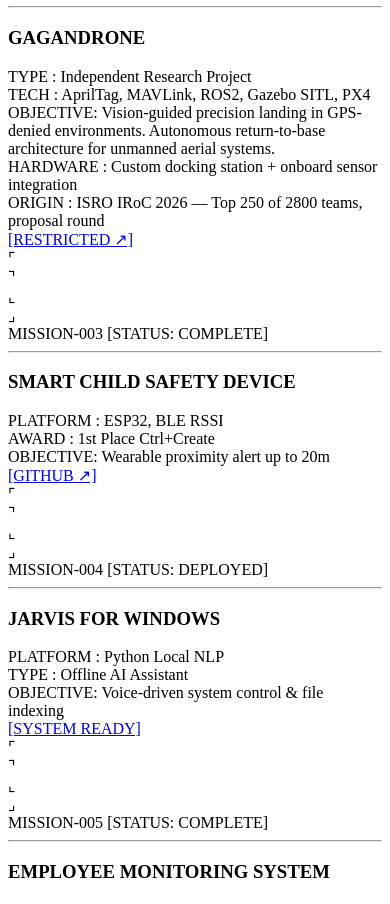
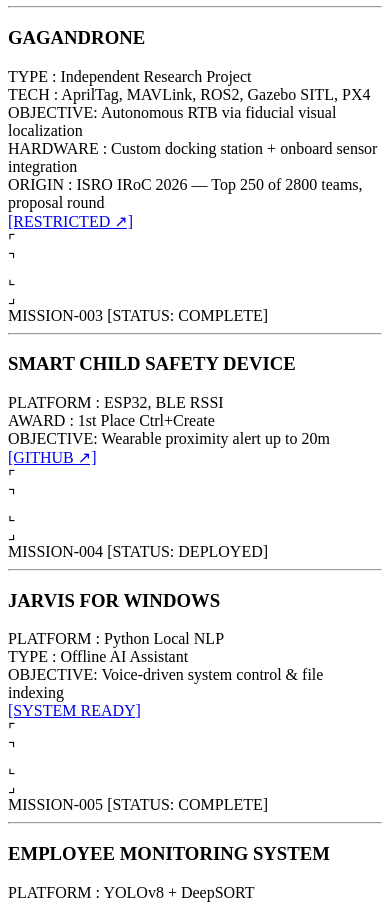
Before and after one commit to KushSaraf/Kush_Protfolio, a website built with Vite: page index.html in a window 390 px wide. Shown: the part 3316-4220 px from the top of the page. Built offline with nearby package versions, Linux system fonts and the light colour scheme; no server answers.

Commit message:
Apply smart flowing text logic to mission cards and update Gagandrone objective

```diff
--- a/index.html
+++ b/index.html
@@ -13,7 +13,7 @@
     href="https://fonts.googleapis.com/css2?family=JetBrains+Mono:wght@400;700&family=Orbitron:wght@400;500;700;900&display=swap"
     rel="stylesheet">
 
-  <link rel="stylesheet" href="./style.css?v=2.5">
+  <link rel="stylesheet" href="./style.css?v=2.6">
 </head>
 
 <body>
@@ -271,7 +271,7 @@
           <div class="mission-details">
             <div><span class="label">TYPE     :</span> Independent Research Project</div>
             <div><span class="label">TECH     :</span> AprilTag, MAVLink, ROS2, Gazebo SITL, PX4</div>
-            <div><span class="label">OBJECTIVE:</span> Vision-guided precision landing in GPS-denied environments. Autonomous return-to-base architecture for unmanned aerial systems.</div>
+            <div><span class="label">OBJECTIVE:</span> Autonomous RTB via fiducial visual localization</div>
             <div><span class="label">HARDWARE :</span> Custom docking station + onboard sensor integration</div>
             <div><span class="label">ORIGIN   :</span> ISRO IRoC 2026 — Top 250 of 2800 teams, proposal round</div>
           </div>
@@ -618,7 +618,7 @@
     </div>
   </div>
 
-  <script type="module" src="./main.js?v=2.5"></script>
+  <script type="module" src="./main.js?v=2.6"></script>
 </body>
 
 </html>
--- a/style.css
+++ b/style.css
@@ -1087,35 +1087,36 @@
   .mission-card {
     padding: 15px;
   }
-  .mission-details .label {
-    width: 80px;
+  /* Mission & Assignment Details Mobile Flow */
+  .mission-card {
+    padding: 15px;
   }
-
-  /* Assignment Card Mobile Stack */
   .assignment-card {
     padding: 15px;
   }
-  .assignment-card .mission-details {
+  .mission-details {
     display: flex;
     flex-direction: column;
     gap: 12px;
   }
-  .assignment-card .mission-details div {
-    display: flex;
-    flex-direction: column;
+  .mission-details div {
+    display: block;
     border-bottom: 1px dashed var(--panel-border);
     padding-bottom: 8px;
     margin-bottom: 0;
+    line-height: 1.4;
   }
-  .assignment-card .mission-details div:last-child {
+  .mission-details div:last-child {
     border-bottom: none;
   }
-  .assignment-card .mission-details .label {
+  .mission-details .label {
+    display: inline-block;
     font-size: 0.72rem;
     text-transform: uppercase;
     letter-spacing: 0.1em;
     width: auto;
-    margin-bottom: 4px;
+    margin-right: 8px;
+    margin-bottom: 2px;
   }
   .assignment-log-entry {
     flex-direction: column;
```
